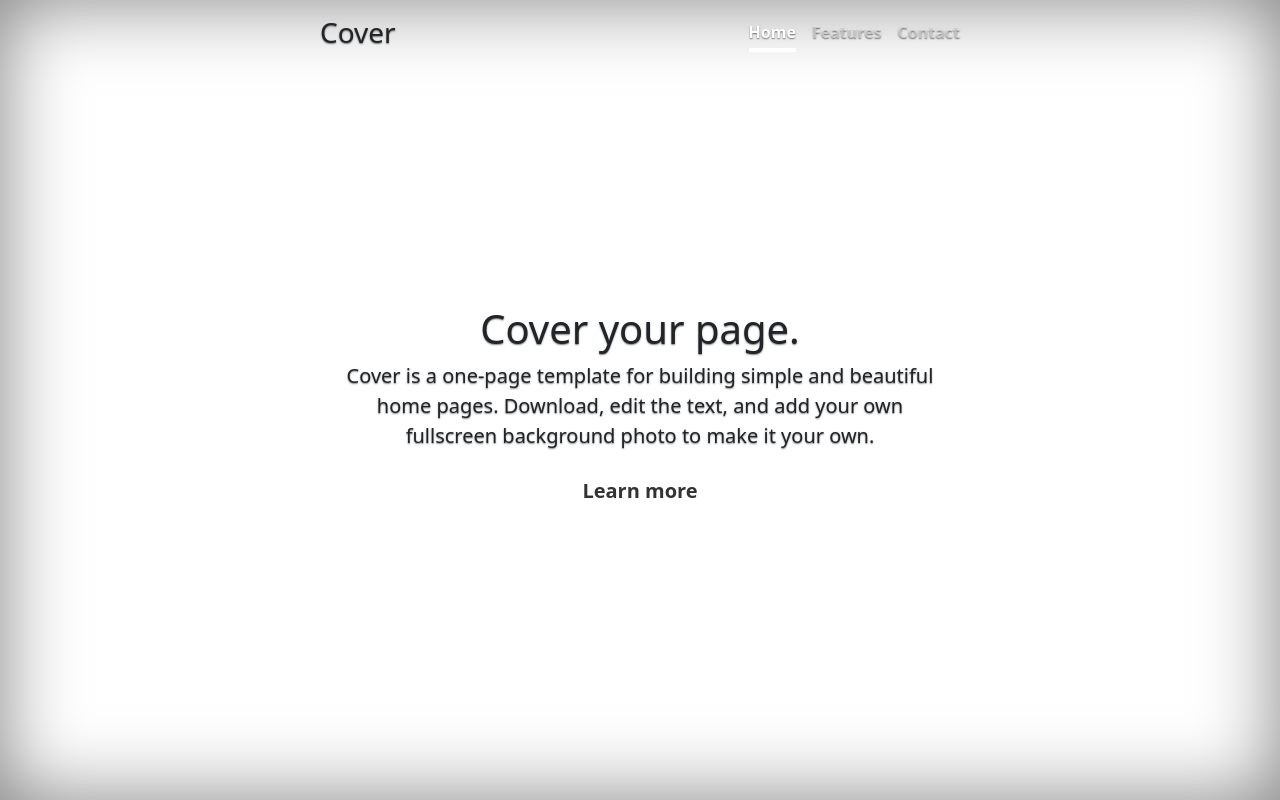
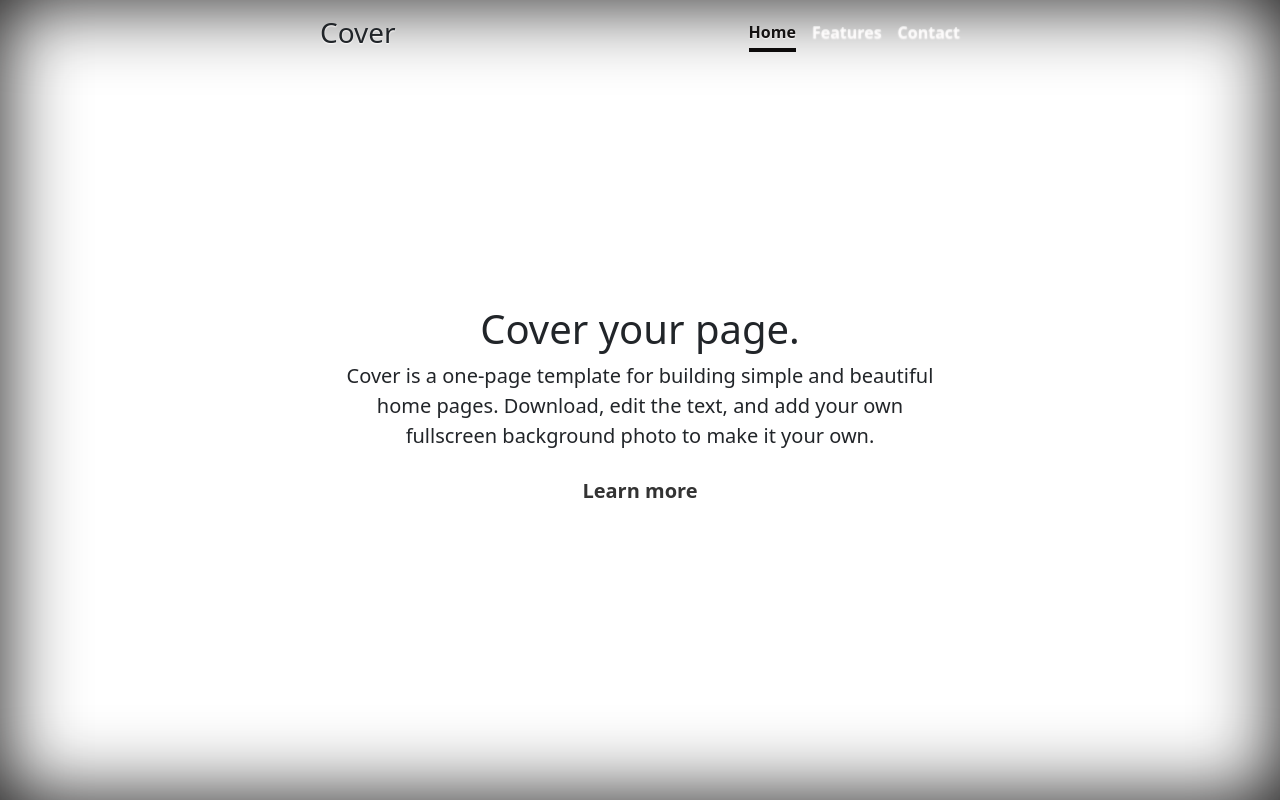
Before and after one commit to pistachio49/crypto-toolkit, a Flask app: page / in a window 1280 px wide. Run offline with Flask 3, Linux system fonts and the light colour scheme; some libraries are stand-ins or nearby versions.

Commit message:
update cover.css

```diff
--- a/static/cover.css
+++ b/static/cover.css
@@ -17,8 +17,8 @@
  */
 
 body {
-  text-shadow: 0 .05rem .1rem rgba(0, 0, 0, .5);
-  box-shadow: inset 0 0 5rem rgba(0, 0, 0, .5);
+  text-shadow: 0 .05rem .1rem rgb(254, 251, 251);
+  box-shadow: inset 0 0 5rem rgb(17, 16, 16);
 }
 
 .cover-container {
@@ -45,6 +45,6 @@ body {
 }
 
 .nav-masthead .active {
-  color: #fff;
-  border-bottom-color: #fff;
+  color: rgb(21, 19, 19);
+  border-bottom-color: rgb(12, 10, 10);
 }
```
